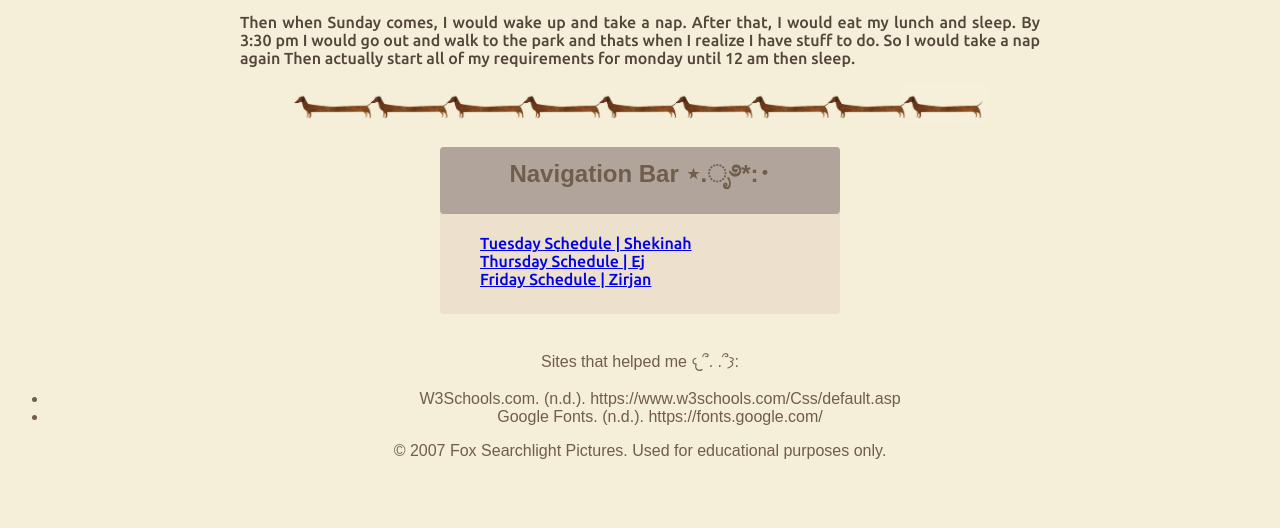
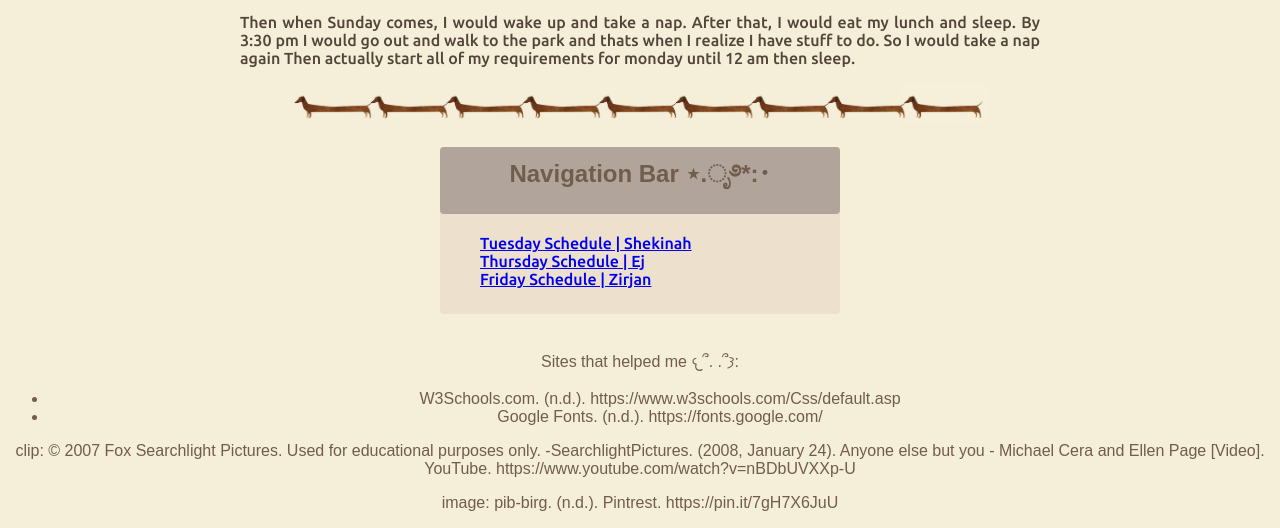
Before and after one commit to sammr123a/CS_2NDQTRPORTFOLIO, a plain HTML site: page public/2Q1GRubidiumAustria.html in a window 1280 px wide. Shown: the part 1290-1818 px from the top of the page. Before the commit the page ends 1766 px from the top, so only its background shows below. Drawn offline with Linux system fonts and the light colour scheme.

Commit message:
pib burg

```diff
--- a/public/2Q1GRubidiumAustria.html
+++ b/public/2Q1GRubidiumAustria.html
@@ -10,6 +10,7 @@
     <link rel="stylesheet" href="../styles1stgraded.css">
 
 </head>
+
 <body >
     <div class="heading">
         <h1 class="title">Rubidium's Monday Schedule</h1>
@@ -100,6 +101,7 @@
             </p>
             <p>
                 Then when Sunday comes, I would wake up and take a nap. After that, I would eat my lunch and sleep. By 3:30 pm I would go out and walk to the park and thats when I realize I have stuff to do. So I would take a nap again Then actually start all of my requirements for monday until 12 am then sleep.
+            </p>
         </div>
             <div style="text-align: center;">
             <img src="../assets/sausage-dog.png" width="700"></img>
@@ -108,13 +110,10 @@
         <div class="navigation-heading">
             <h2>Navigation Bar ⋆.ೃ࿔*:･</h2>
         </div>
-
             <ol>
                 <a href="../index.html">Tuesday Schedule | Shekinah </a><br>
                 <a href="../index.html">Thursday Schedule | Ej </a><br>
                 <a href="../index.html">Friday Schedule | Zirjan </a><br>
-
-
             </ol>
     </nav>
     </div>
@@ -132,7 +131,13 @@
         </ul>
     </p>
      <p>
-        © 2007 Fox Searchlight Pictures. Used for educational purposes only.
+        clip: © 2007 Fox Searchlight Pictures. Used for educational purposes only.
+        -SearchlightPictures. (2008, January 24). Anyone else but you - Michael Cera and Ellen Page [Video].
+            YouTube. https://www.youtube.com/watch?v=nBDbUVXXp-U
+
+    </p>
+    <p>
+        image: pib-birg. (n.d.). Pintrest. https://pin.it/7gH7X6JuU
     </p>
 </footer>
 
```
Lines whose indentation alone changed are shown as unchanged.
